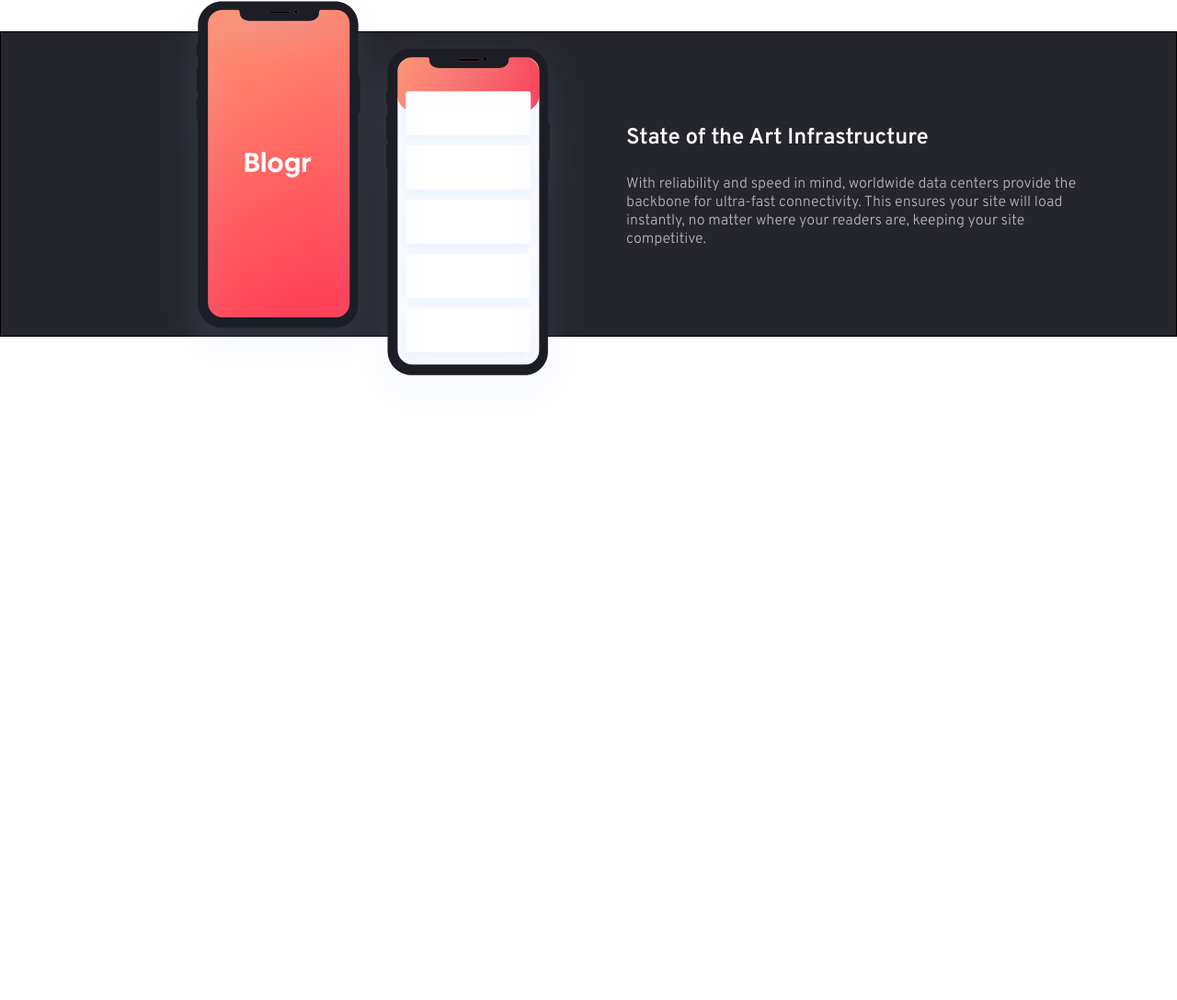
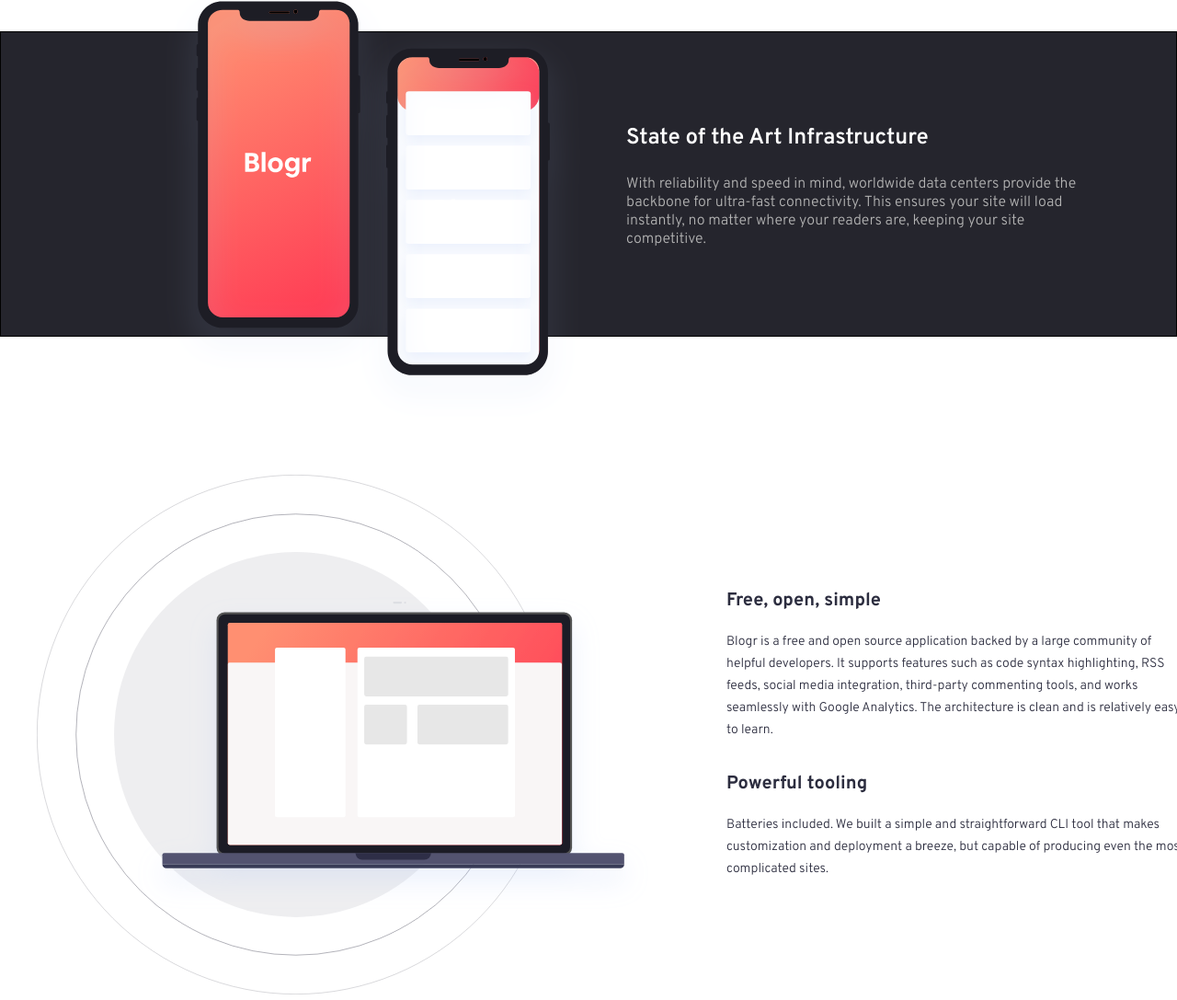
Before and after one commit to Ael-Arkiel/Blogr-landing-page, a plain HTML site: page index.html in a window 1280 px wide. Shown: the part 1247-2334 px from the top of the page at 92% size. Before the commit the page ends 1710 px from the top, so only its background shows below. Drawn offline with Linux system fonts and the light colour scheme.

Commit message:
laptop description done

```diff
--- a/css/style.css
+++ b/css/style.css
@@ -223,3 +223,39 @@ a {
     color:hsl(0, 0%, 70%);
     margin-top: 25px;
 }
+
+
+/* DESKTOP DESCRIPTION SECTION */
+#desktop-description {
+    margin-top: 150px;
+    display: flex;
+}
+#desktop-description img{
+    width: 700px;
+    margin-left: 40px;
+}
+
+#desktop-description .desktop-description-para1 {
+    margin-bottom: 30px;
+}
+
+#desktop-description .desktop-description-para1 h3, #desktop-description .desktop-description-para2 h3{
+    margin-bottom: 16px;
+    color: hsl(237, 17%, 21%);
+    font-size: 20px;
+}
+
+#desktop-description .desktop-description-para1 p, #desktop-description .desktop-description-para2 p {
+    color: hsl(237, 17%, 21%);
+    font-size: 14px;
+}
+
+#desktop-description .desktop-description-para1, #desktop-description .desktop-description-para2 {
+    width: 500px;
+    line-height: 1.7;
+}
+
+#desktop-description #paragraphs {
+    margin-top: 120px;
+    margin-left: 50px;
+}
--- a/index.html
+++ b/index.html
@@ -5,7 +5,7 @@
   <meta name="viewport" content="width=device-width, initial-scale=1.0"> <!-- displays site properly based on user's device -->
   <link rel="preconnect" href="https://fonts.gstatic.com">
   <link rel="preconnect" href="https://fonts.gstatic.com">
-<link href="https://fonts.googleapis.com/css2?family=Overpass:wght@300;600;700;800&display=swap" rel="stylesheet">
+  <link href="https://fonts.googleapis.com/css2?family=Overpass:wght@300;600;700;800&display=swap" rel="stylesheet">
   <link rel="icon" type="image/png" sizes="32x32" href="./images/favicon-32x32.png">
   <script src="https://kit.fontawesome.com/a2cfacb999.js" crossorigin="anonymous"></script>
   <link rel="stylesheet" href="css/style.css">
@@ -86,6 +86,29 @@
         With reliability and speed in mind, worldwide data centers provide the backbone for ultra-fast connectivity.
         This ensures your site will load instantly, no matter where your readers are, keeping your site competitive.
       </p>
+    </div>
+  </section>
+
+  <section id="desktop-description">
+    <div>
+      <img src="/images/illustration-laptop-desktop.svg" alt="">
+    </div>
+    <div id="paragraphs">
+      <div class="desktop-description-para1">
+        <h3>Free, open, simple</h3>
+        <p>
+          Blogr is a free and open source application backed by a large community of helpful developers. It supports
+    features such as code syntax highlighting, RSS feeds, social media integration, third-party commenting tools,
+    and works seamlessly with Google Analytics. The architecture is clean and is relatively easy to learn.
+        </p>
+      </div>
+      <div class="desktop-description-para2">
+        <h3>Powerful tooling</h3>
+        <p>
+          Batteries included. We built a simple and straightforward CLI tool that makes customization and deployment a breeze, but
+          capable of producing even the most complicated sites.
+        </p>
+      </div>
     </div>
   </section>
 
```
